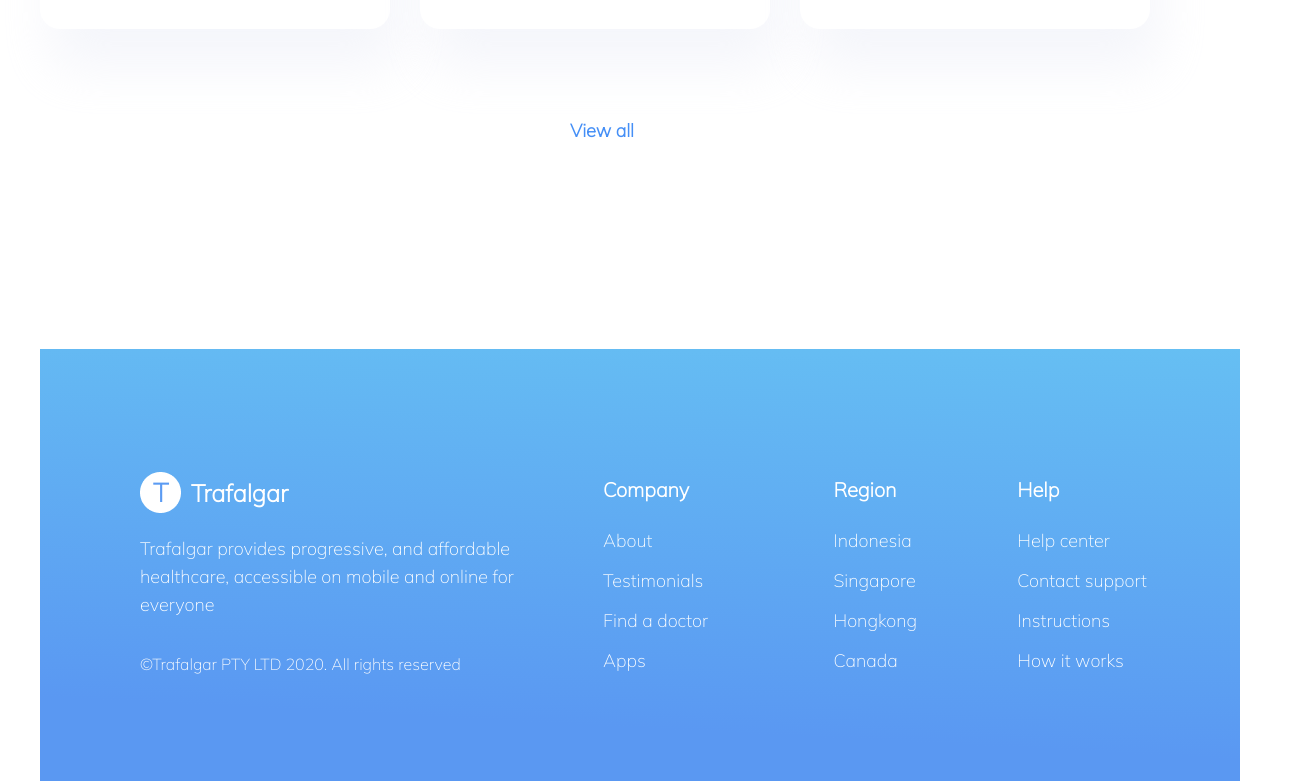
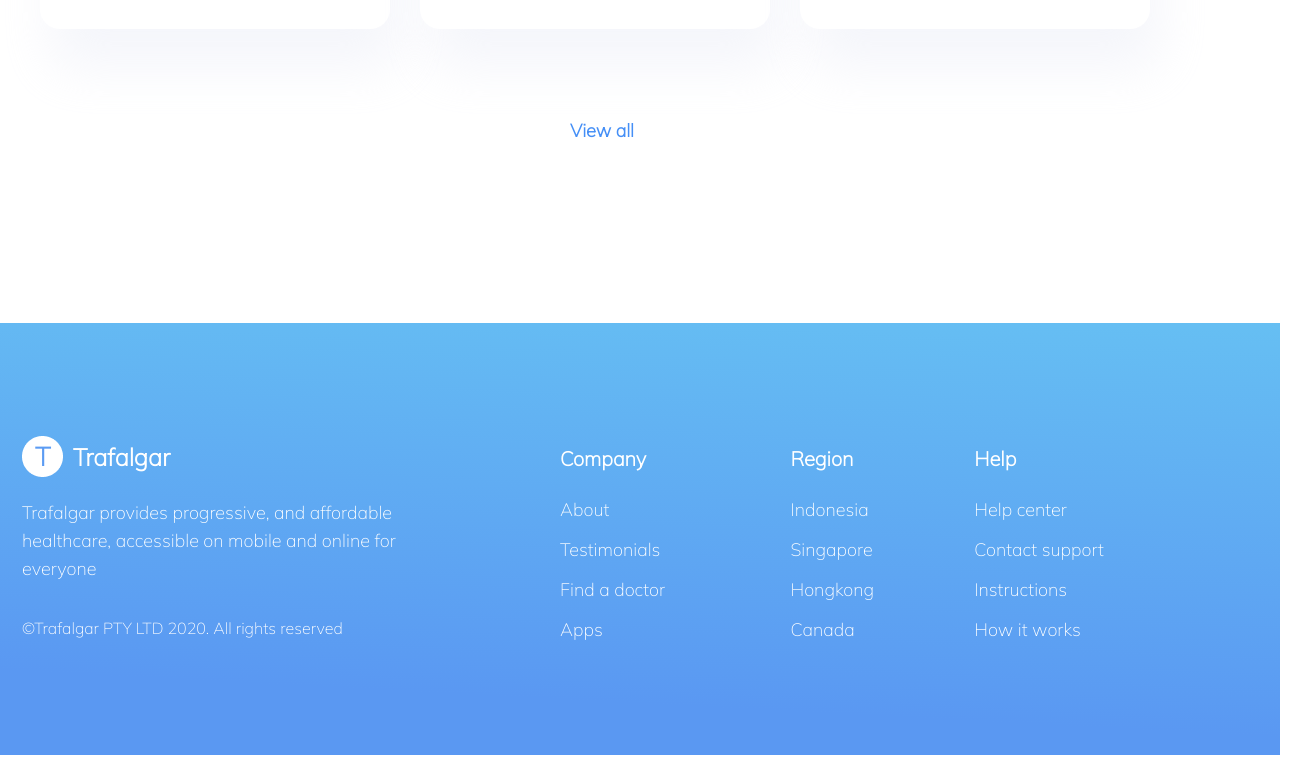
Before and after one commit to SophikoCh/MarkupChallenge, a plain HTML site: page index.html in a window 1280 px wide. Shown: the part 4367-5148 px from the top of the page, 1301 px wide, since content can reach past the window. After the commit the page ends 5122 px from the top, so only its background shows below. Drawn offline with Linux system fonts and the light colour scheme.

Commit message:
fixed footer

```diff
--- a/markupCh.html
+++ b/index.html
@@ -198,8 +198,6 @@
         <h3>View all</h3>
         <img src="icons/Rectangle 16learnmore.png" alt="">
     </div>
-</body>
-
     <footer>
         <div class="mainfooter">
             <div class="logo-in-footer">
@@ -214,7 +212,6 @@
                     <h4> &copy;Trafalgar PTY LTD 2020. All rights reserved </h4>
                 </div>
             </div>
-        <div class="table-in-footer">
                 <table>
                     <tr>
                         <th>Company</th>
@@ -244,7 +241,9 @@
                     </tr>
                 </table>
         </div>
-    </div>
     </footer>
+</body>
+
+
 
 </html>
--- a/markupCh.css
+++ b/markupCh.css
@@ -605,6 +605,7 @@ section {
 .view {
     margin-left: 460px;
     margin-top: 72px;
+    margin-bottom: 202px;
 }
 
 .view h3 {
@@ -623,9 +624,6 @@ section {
 .logo-in-footer {
     display: flex;
     flex-direction: column;
-    margin-top: 123px;
-    margin-left: 100px;
-
 }
 
 .trafalgar {
@@ -687,8 +685,8 @@ section {
 table {
     width: 700px;
     text-align: left;
-    margin-left: 70px;
-    margin-top: 109px;
+    gap: 50px;
+    align-items: end;
 }
 
 th {
@@ -711,11 +709,21 @@ td {
 
 .mainfooter {
     display: flex;
-    flex-direction: row;
-    margin-top: 228px;
+    justify-content: space-around;
+    align-items: center;
+    gap:145px;
 }
 footer {
     height: 432px;
     background: linear-gradient(183deg, #67C3F3 -8.57%, #5A98F2 82.96%);
-    margin-top: 228px;
+    width: 100%;
+    align-items: center;
+    display: flex;
+    flex-direction: column;
+    justify-content: center;
+    gap: 50px;
+    left: 0;
+    right: 0;
+    position: absolute;
+    margin-bottom: 0;
 }
```
Lines whose indentation alone changed are shown as unchanged.
